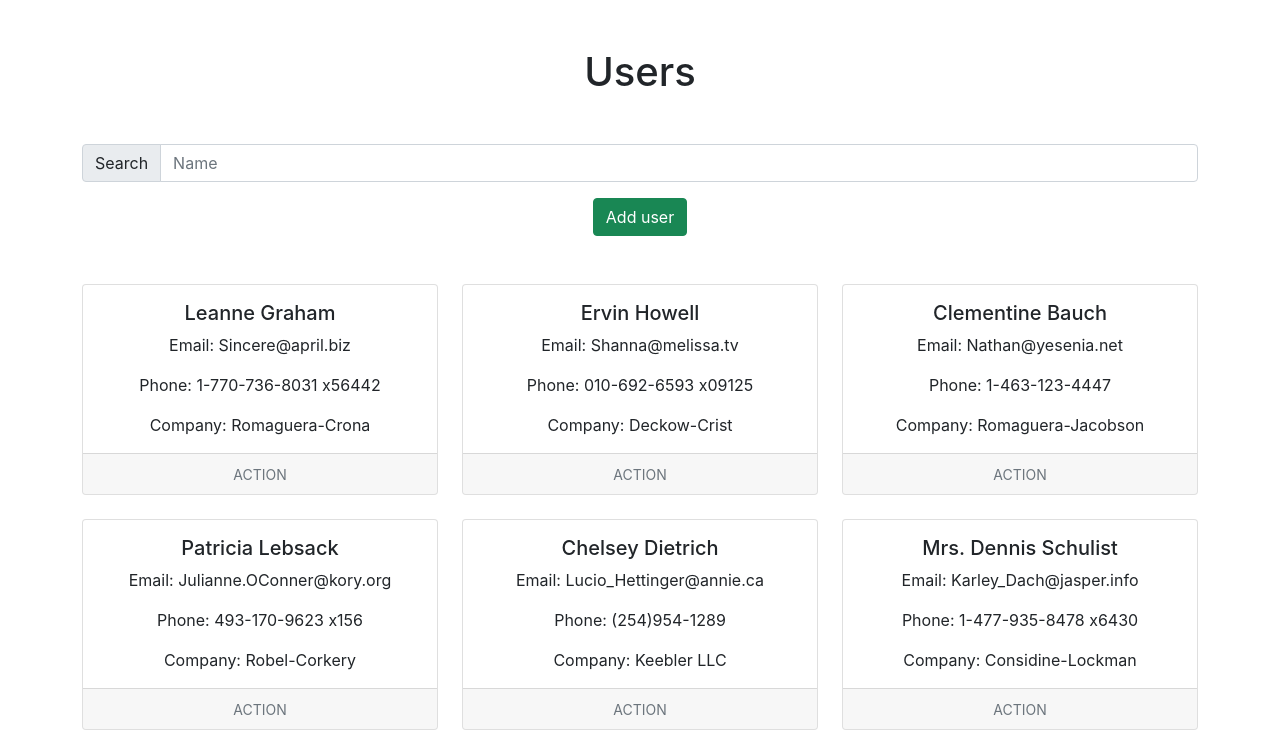
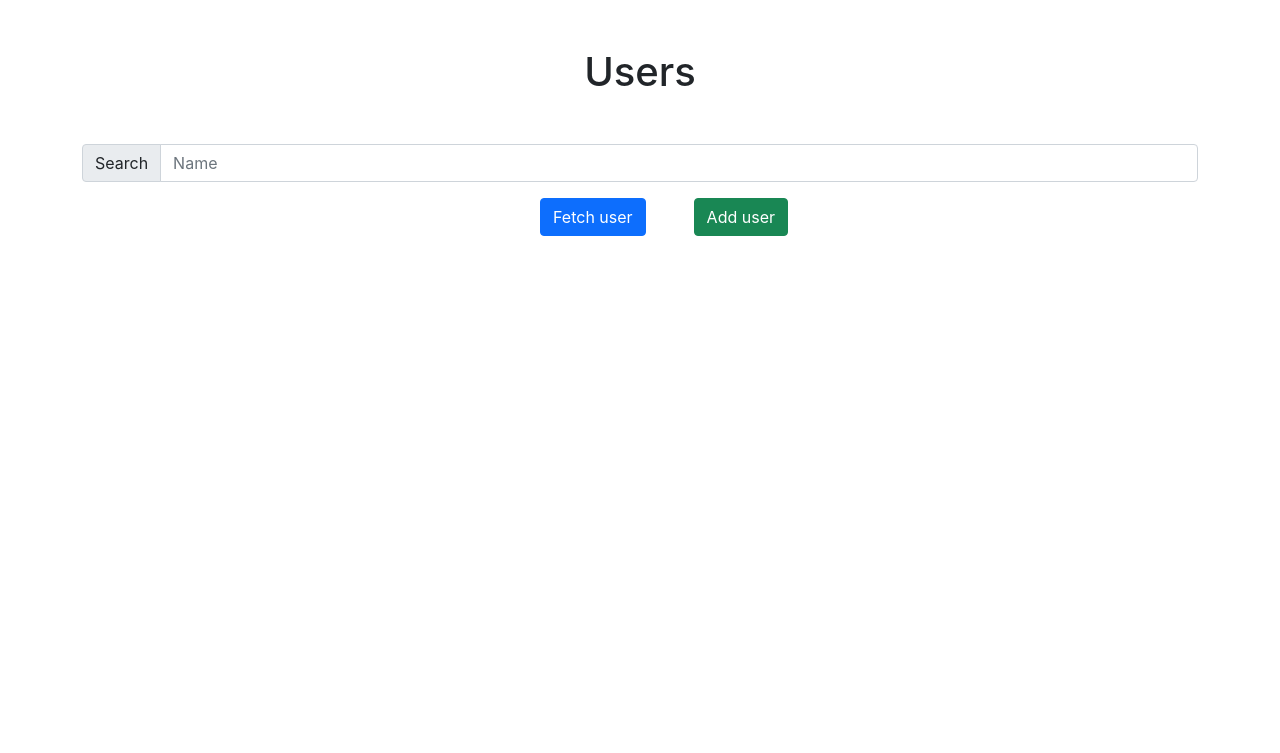
Before and after one commit to Chigil/react-app-learn, a React (Create React App) app: page /users in a window 1280 px wide. Shown: the top 753 px of the page. Built offline with nearby package versions, Linux system fonts and the light colour scheme.

Commit message:
Add http request, method get

```diff
--- a/package.json
+++ b/package.json
@@ -10,6 +10,7 @@
     "@types/node": "^16.11.39",
     "@types/react": "^18.0.12",
     "@types/react-dom": "^18.0.5",
+    "axios": "^0.27.2",
     "bootstrap": "^5.1.3",
     "react": "^18.1.0",
     "react-dom": "^18.1.0",
--- a/src/Components/Users/IUser.ts
+++ b/src/Components/Users/IUser.ts
@@ -8,6 +8,7 @@ export interface IAddress {
     lng: string;
   }
 }
+
 export interface ICompany  {
   name: string;
   catchPhrase: string;
--- a/src/Components/Users/UserCards.tsx
+++ b/src/Components/Users/UserCards.tsx
@@ -1,8 +1,8 @@
-import React, { ChangeEvent, FormEvent, useState } from 'react';
-import { USERS } from './users';
+import React, { ChangeEvent, FormEvent, useMemo, useState } from 'react';
 import { IUser } from './IUser';
+import http from '../../http';
 
-const initialValue:IUser = {
+const initialValue: IUser = {
   name: '',
   username: '',
   email: '',
@@ -12,24 +12,41 @@ const initialValue:IUser = {
 
 const UserCards = () => {
   const [showUserForm, setShowUserForm] = useState(false);
-  const [users, setUsers] = useState(USERS);
+  const [users, setUsers] = useState<IUser[]>([]);
   const [value, setValue] = useState<IUser>(initialValue);
-  // const [searched, setSearched] = useState();
+  const [search, setSearch] = useState('');
 
-  const onSearch = (event: ChangeEvent<HTMLInputElement>) => {
-    setUsers(users.filter((user) => user.name.toLowerCase().includes(event.target.value.toLowerCase())));
-    // setSearched();
-  };
+  const searchedUser = useMemo(() => {
+    if (search) {
+      return users.filter((user) => user.name.toLowerCase().includes(search.toLowerCase()));
+    }
+    return users;
+  }, [search, users]);
 
   const onChange = (event: ChangeEvent<HTMLInputElement>) => {
     const field = event.target.id;
     setValue({ ...value, [field]: event.target.value });
   };
 
-  const addUser = (event:FormEvent<HTMLFormElement>) => {
+  const getUsers = async () => {
+    http.get('users').then(res => {
+      setUsers(res.data);
+    }).catch(err => console.log(err));
+    // const users:{ data: IUser[]} = await http.get('users');
+    // setUsers(users.data);
+  };
+
+  const addUser = (event: FormEvent<HTMLFormElement>) => {
     event.preventDefault();
-    setUsers([ ...users, value]);
+    setUsers([...users, value]);
     setValue(initialValue);
+  };
+
+  const deleteUser = (id?: number) => {
+    const isDelete = confirm('Really delete this user?');
+    if (isDelete) {
+      setUsers(users.filter(user => user.id !== id));
+    }
   };
 
   return (
@@ -40,9 +57,10 @@ const UserCards = () => {
         <input type="text"
                className="form-control"
                placeholder="Name"
-               onChange={(event) => onSearch(event)}
+               onChange={(event) => setSearch(event.target.value)}
         />
       </div>
+      <button className="btn btn-primary mb-5 mx-5" onClick={() => getUsers()}>Fetch user</button>
       <button className="btn btn-success mb-5" onClick={() => setShowUserForm(!showUserForm)}>Add user</button>
       {
         showUserForm &&
@@ -54,7 +72,7 @@ const UserCards = () => {
                      className="form-control"
                      placeholder={`Input user ${field}`}
                      id={field}
-                     value={value[field as keyof Omit <IUser, 'id' | 'address' |'company'>]}
+                     value={value[field as keyof Omit<IUser, 'id' | 'address' | 'company'>]}
                      onChange={(event) => onChange(event)}
               />
             </div>
@@ -63,7 +81,7 @@ const UserCards = () => {
         </form>
       }
       <div className="row row-cols-1 row-cols-md-3 g-4">
-        {users.map(user =>
+        {searchedUser.map(user =>
           <div className="col" key={user.id}>
             <div className="card h-100">
               <div className="card-body">
@@ -73,7 +91,9 @@ const UserCards = () => {
                 <p className="card-text">Company: {user.company?.name}</p>
               </div>
               <div className="card-footer">
-                <small className="text-muted">ACTION</small>
+                <small className="text-muted">
+                  <button className="btn btn-danger" onClick={() => deleteUser(user.id)}>Delete</button>
+                </small>
               </div>
             </div>
           </div>
--- /dev/null
+++ b/src/http.ts
@@ -0,0 +1,5 @@
+import axios from 'axios';
+
+export default axios.create({
+  baseURL: 'https://jsonplaceholder.typicode.com/'
+});
```
Also changed, not shown: 1 other file (tests, documents, lock files or other folders).
